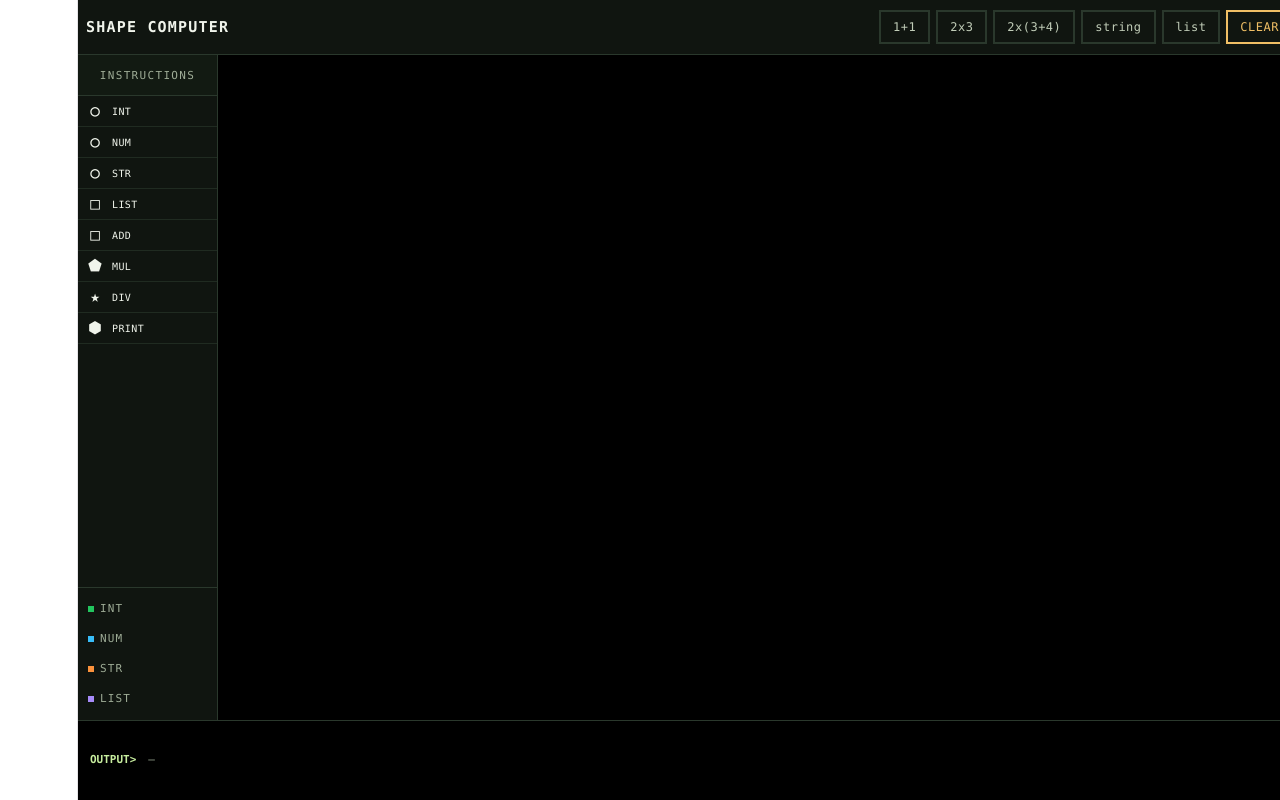
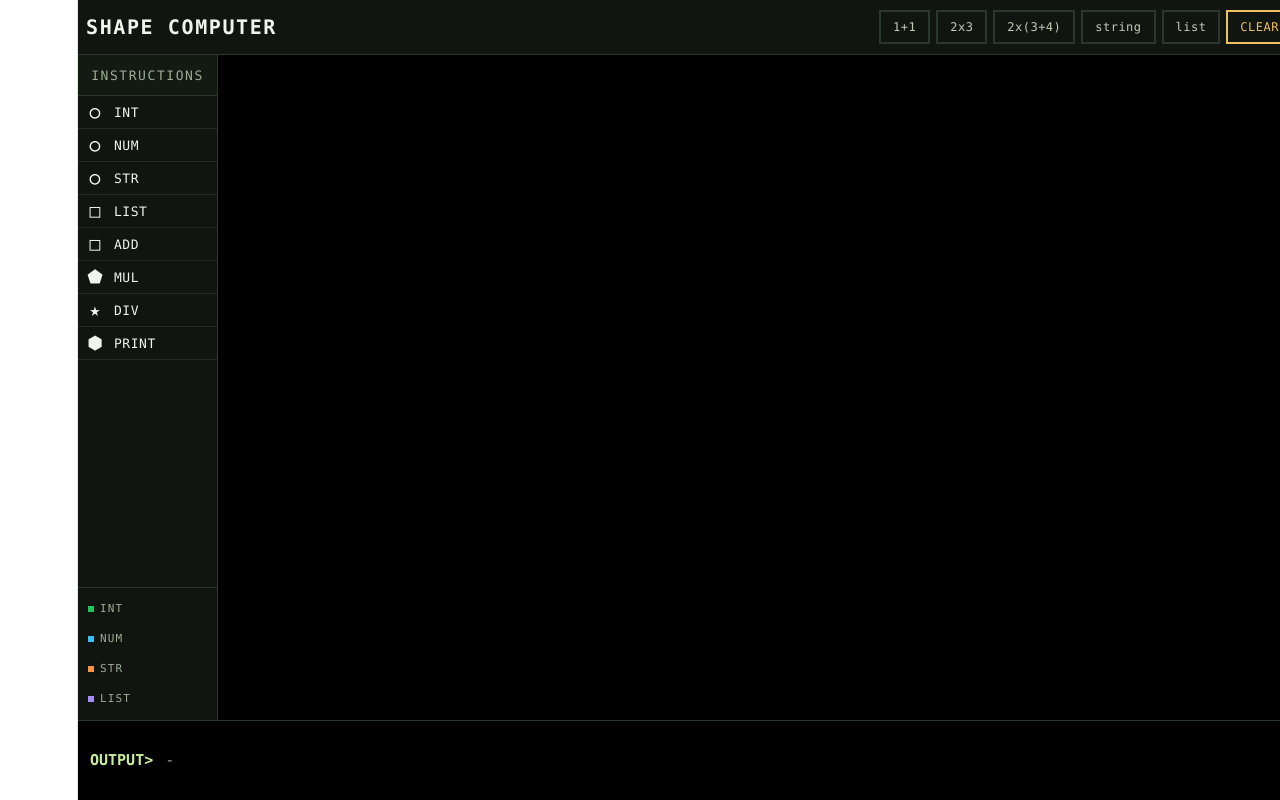
Before and after one commit to gochan562/Shape-Computer, a React (Vite) app: page / in a window 1280 px wide. Shown: the top 800 px of the page. Built offline with nearby package versions, Linux system fonts and the light colour scheme.

Commit message:
adjust font size and UI for better visibility

```diff
--- a/src/shape-computer/Machine.tsx
+++ b/src/shape-computer/Machine.tsx
@@ -378,7 +378,7 @@ export function Machine() {
       {/* style */}
       <footer className="mc-out">
         <span className="mc-out-prompt">OUTPUT&gt;</span>
-        {outs.length === 0 && errs.length === 0 && <span className="mc-out-empty">{running ? "executing…" : "—"}</span>}
+        {outs.length === 0 && errs.length === 0 && <span className="mc-out-empty">{running ? "executing…" : "-"}</span>}
         {outs.map((o, i) => (
           <span key={i} className="mc-out-val" style={{ color: COLOR[o.valueType] }}>{fmt(o)}</span>
         ))}
--- a/src/shape-computer/machine.css
+++ b/src/shape-computer/machine.css
@@ -45,7 +45,7 @@
 }
 
 .mc-title{
-    font-size: 15px;
+    font-size: 20px;
     font-weight: 700;
     letter-spacing: 0.08em;
     color: var(--mc-fg);
@@ -119,7 +119,7 @@
     flex-shrink: 0;
 }
 .mc-side-hdr{
-    font-size: 11px;
+    font-size: 13px;
     letter-spacing: 0.12em;
     color: var(--mc-fg-faint);
     padding: 8px 8px 6px;
@@ -130,7 +130,7 @@
 .mc-inst {
     display: flex;
     align-items: center;
-    gap: 8px;
+    gap: 10px;
     padding: 7px 8px;
     background: transparent;
     border: none;
@@ -152,7 +152,7 @@
     cursor: grabbing;
 }
 .mc-inst-glyph{
-    font-size: 16px;
+    font-size: 18px;
     width: 18px;
     text-align: center;
     line-height : 1;
@@ -160,7 +160,7 @@
     font-weight: 700;
 }
 .mc-inst-label{
-    font-size: 10px;
+    font-size: 13px;
     letter-spacing: 0.04em;
 }
 
@@ -281,7 +281,7 @@
     padding: 0 12px;
     border-top: 1px solid var(--mc-line);
     background: var(--mc-bg);
-    font-size: 11px;
+    font-size: 15px;
     flex-shrink: 0;
     overflow-x: auto;
     white-space: nowrap;
@@ -333,7 +333,7 @@
 }
 
 .mc-edit-hdr{
-    font-size: 9px;
+    font-size: 15px;
     letter-spacing: 0.2em;
     color: var(--mc-fg-dim);
     padding: 8px 12px;
@@ -350,7 +350,7 @@
     gap: 6px;
 }
 .mc-edit-row label {
-    font-size: 10px;
+    font-size: 13px;
     letter-spacing: 0.08em;
     color: var(--mc-fg-faint);
 }
@@ -366,7 +366,7 @@
     border: 1px solid var(--mc-line);
     color: var(--mc-fg-dim);
     font-family: inherit;
-    font-size: 10px;
+    font-size: 12px;
     letter-spacing: 0.04em;
     cursor: pointer;
     border-radius: 0;
```
